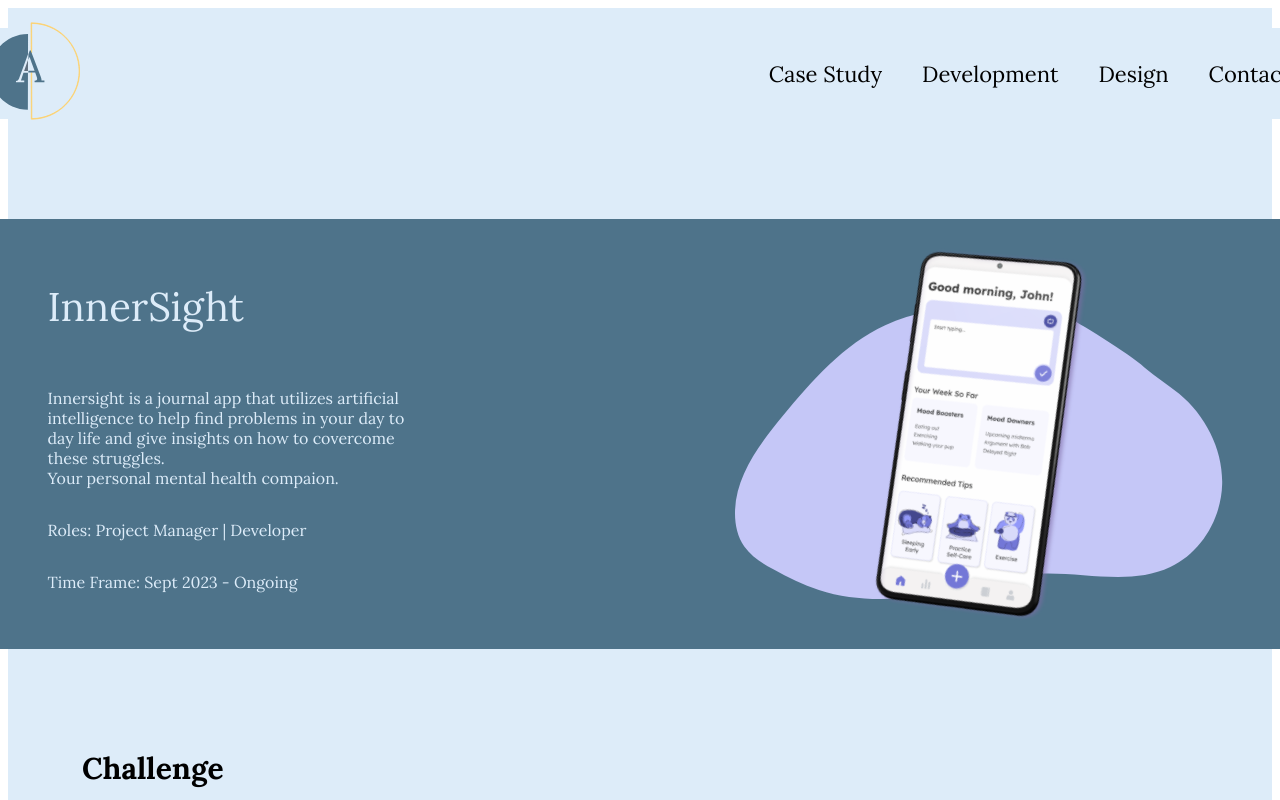
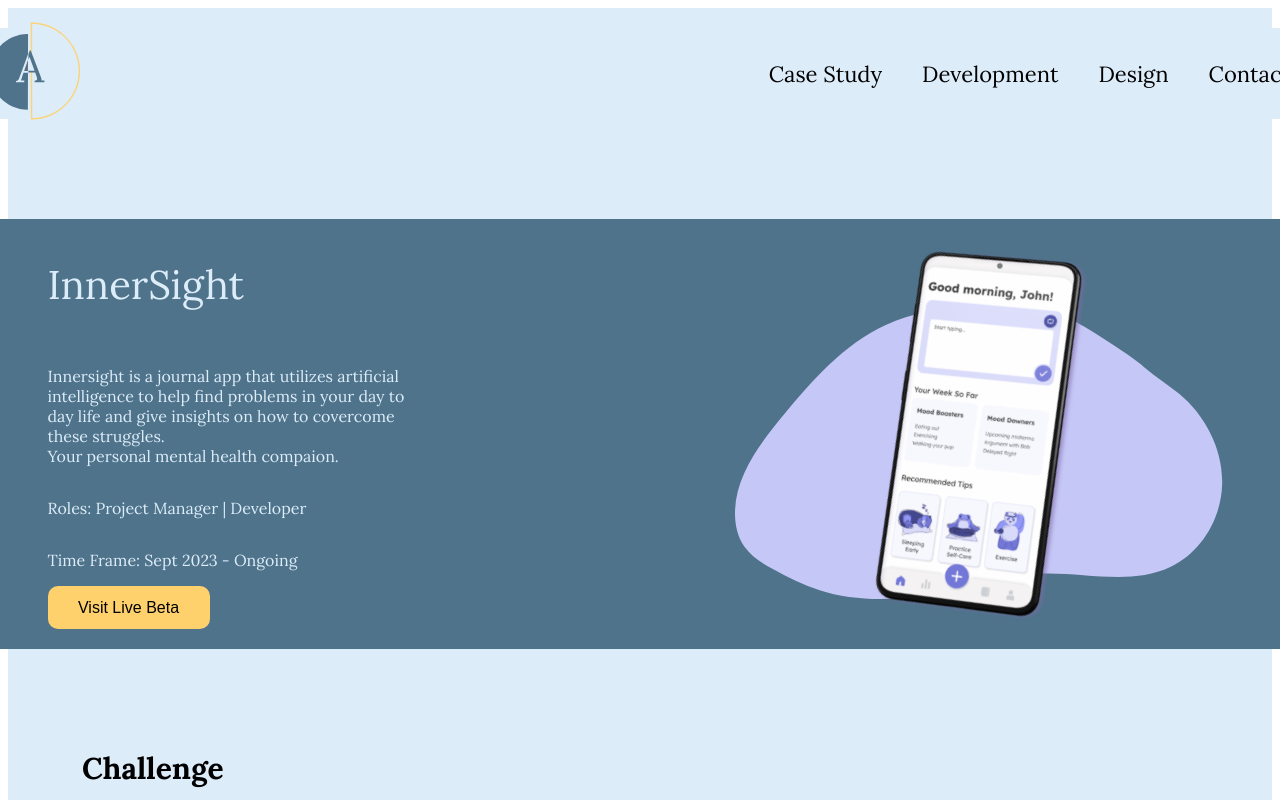
Before and after one commit to anikagrewal/Portfolio, a Next.js app: page /caseStudy in a window 1280 px wide. Shown: the top 800 px of the page. Built offline with nearby package versions, Linux system fonts and the light colour scheme.

Commit message:
case study fixes

```diff
--- a/components/Molecules/CaseHeader/index.js
+++ b/components/Molecules/CaseHeader/index.js
@@ -13,6 +13,11 @@ return (
       <p className={styles.desc}>Innersight is a journal app that utilizes artificial intelligence to help find problems in your day to day life and give insights on how to covercome these struggles.<br className={styles.space} />Your personal mental health compaion.</p>
       <p className={styles.desc}>Roles: Project Manager | Developer</p>
       <p className={styles.desc}>Time Frame: Sept 2023 - Ongoing</p>
+
+        <a className={styles.linkText} href="https://play.google.com/store/apps/details?id=ca.innersightapp.app&pcampaignid=web_share">
+       <button className={styles.btn}>Visit Live Beta</button>
+        </a>
+
       </div>
       <Image src={'/images/innerSight.svg'} alt='logo' width={519} height={453} />
     </div>
--- a/pages/caseStudy.js
+++ b/pages/caseStudy.js
@@ -223,6 +223,11 @@ export default function CaseStudy() {
           <p className={styles.codeTxt}>The recommendations are based off the sentiment analysis and the emotions and key words that were identified. It will then give a recommendation based on that.</p>
           </div>
           </div>
+          <div className={styles.casebtn}>
+        <a className={styles.linkText} href="https://github.com/Mariessa-Pinto/innersight">
+       <button className={styles.btn}>Visit Code</button>
+        </a>
+        </div>
 
 
 
--- a/styles/Home.module.css
+++ b/styles/Home.module.css
@@ -531,7 +531,7 @@ margin-left: 180px;
   flex-direction: row;
   justify-content: center;
   gap: 300px;
-  margin-top: 200px;
+
 }
 
 .solTxt {
@@ -615,6 +615,7 @@ margin-left: 100px;
   height: 275px;
   border-radius: 30px;
   box-shadow: 5px 10px 10px rgba(0, 0, 0, 0.365);
+  padding: 30px;
 }
 .logoCase2 {
   display: flex;
@@ -627,6 +628,7 @@ margin-left: 100px;
   height: 275px;
   border-radius: 30px;
   box-shadow: 5px 10px 10px rgba(0, 0, 0, 0.365);
+  padding: 30px;
 }
 
 .logoSec {
```
